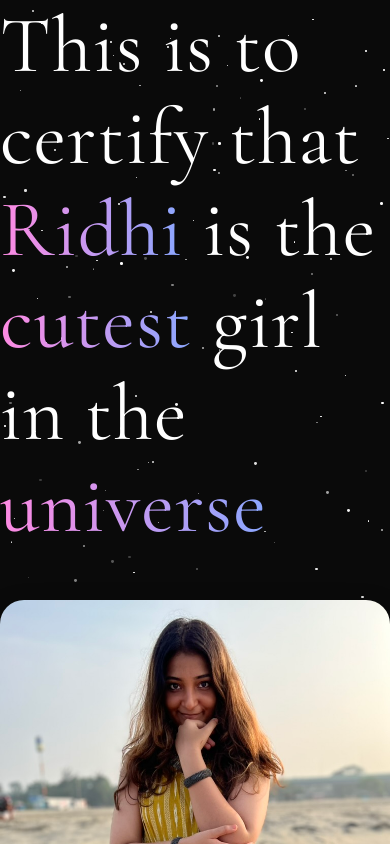
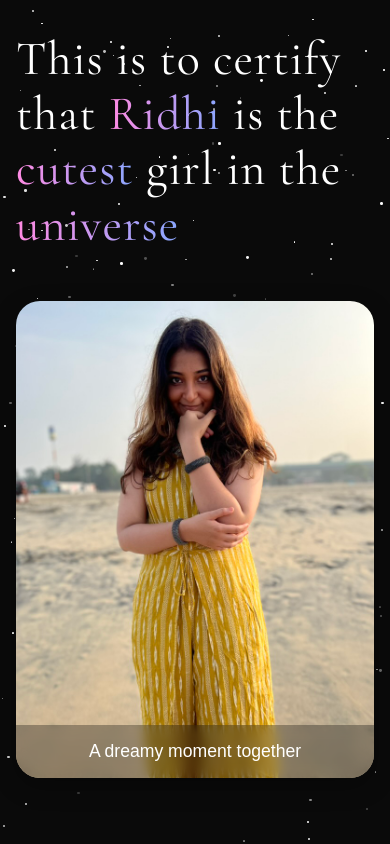
Before and after one commit to menon99/paapacutie, a React (Vite) app: page / in a window 390 px wide. Built offline with nearby package versions, Linux system fonts and the light colour scheme.

Commit message:
Fix components and css

```diff
--- a/src/components/AnimatedBackground.jsx
+++ b/src/components/AnimatedBackground.jsx
@@ -7,11 +7,17 @@ const AnimatedBackground = () => {
   return (
     <div className="animated-background">
       <StarsBackground />
-      <FancyText
-        text="This is to certify that Ridhi is the cutest girl in the universe"
-        highlightWords={["Ridhi", "cutest", "universe"]}
-      />
-      <PhotoCarousel />
+      <div className="content-wrapper">
+        <div className="text-container">
+          <FancyText
+            text="This is to certify that Ridhi is the cutest girl in the universe"
+            highlightWords={["Ridhi", "cutest", "universe"]}
+          />
+        </div>
+        <div className="carousel">
+          <PhotoCarousel />
+        </div>
+      </div>
     </div>
   );
 };
--- a/src/styles/AnimatedBackground.css
+++ b/src/styles/AnimatedBackground.css
@@ -3,5 +3,64 @@
   width: 100vw;
   height: 100vh;
   z-index: 1;
-  overflow: auto;
+  overflow: hidden;            /* Prevents overflow issues */
 }
+
+.content-wrapper {
+  display: flex;
+  flex-direction: row;
+  align-items: center;          /* ✅ Vertically centers both text and image */
+  justify-content: space-between;
+  width: 100%;
+  height: 100%;                 /* ✅ Fills the height of AnimatedBackground */
+  padding: 2rem 4rem;           /* Adds spacing from edges */
+  box-sizing: border-box;
+  gap: 1rem;
+}
+
+.text-container {
+  flex: 2;
+  display: flex;
+  justify-content: flex-start;
+  align-items: center;          /* ✅ Vertical centering for FancyText */
+}
+
+.carousel {
+  flex: 1;
+  display: flex;
+  height: 110%;
+}
+
+@media (max-width: 768px) {
+  .content-wrapper {
+    flex-direction: column;
+    align-items: center;
+    justify-content: flex-start;
+    padding: 2rem 1rem;
+    gap: 0rem;
+  }
+
+  .text-container {
+    width: 100%;
+    justify-content: center;
+    text-align: center;
+  }
+
+  .carousel {
+    width: 100%;
+    height: auto;
+    margin-bottom: 1rem;
+  }
+
+  .fancy-text {
+    font-size: 3rem;
+  }
+
+  .animated-background{
+    overflow: auto;
+  }
+
+  .carousel-controls{
+    bottom: 2rem; /* Adjusted for smaller screens */
+  }
+}
--- a/src/styles/PhotoCarousel.css
+++ b/src/styles/PhotoCarousel.css
@@ -16,7 +16,7 @@
   gap: 2rem;
   justify-content: center;
   position: absolute;
-  bottom: -3rem;
+  bottom: -4rem;
 }
 
 .carousel-btn {
```
